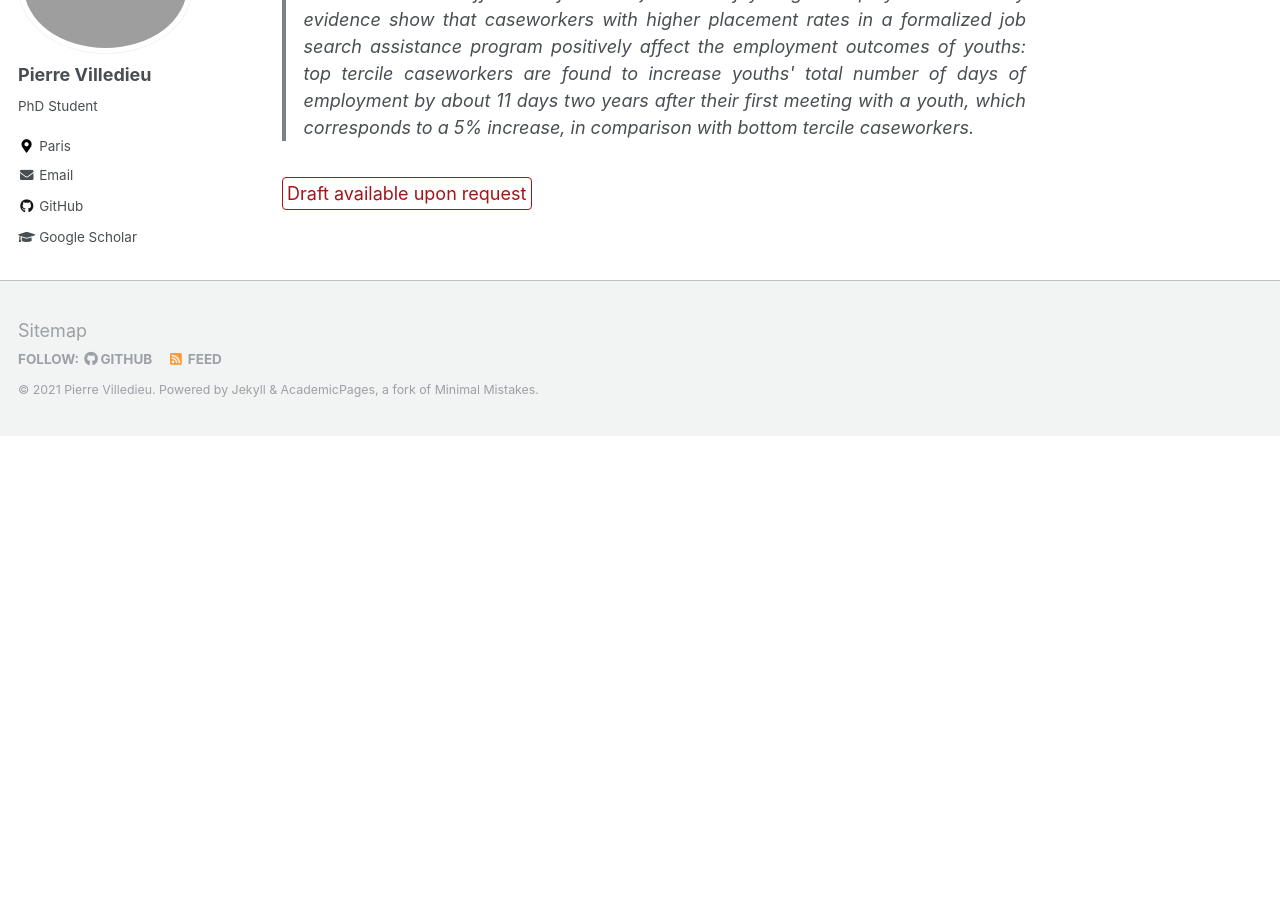
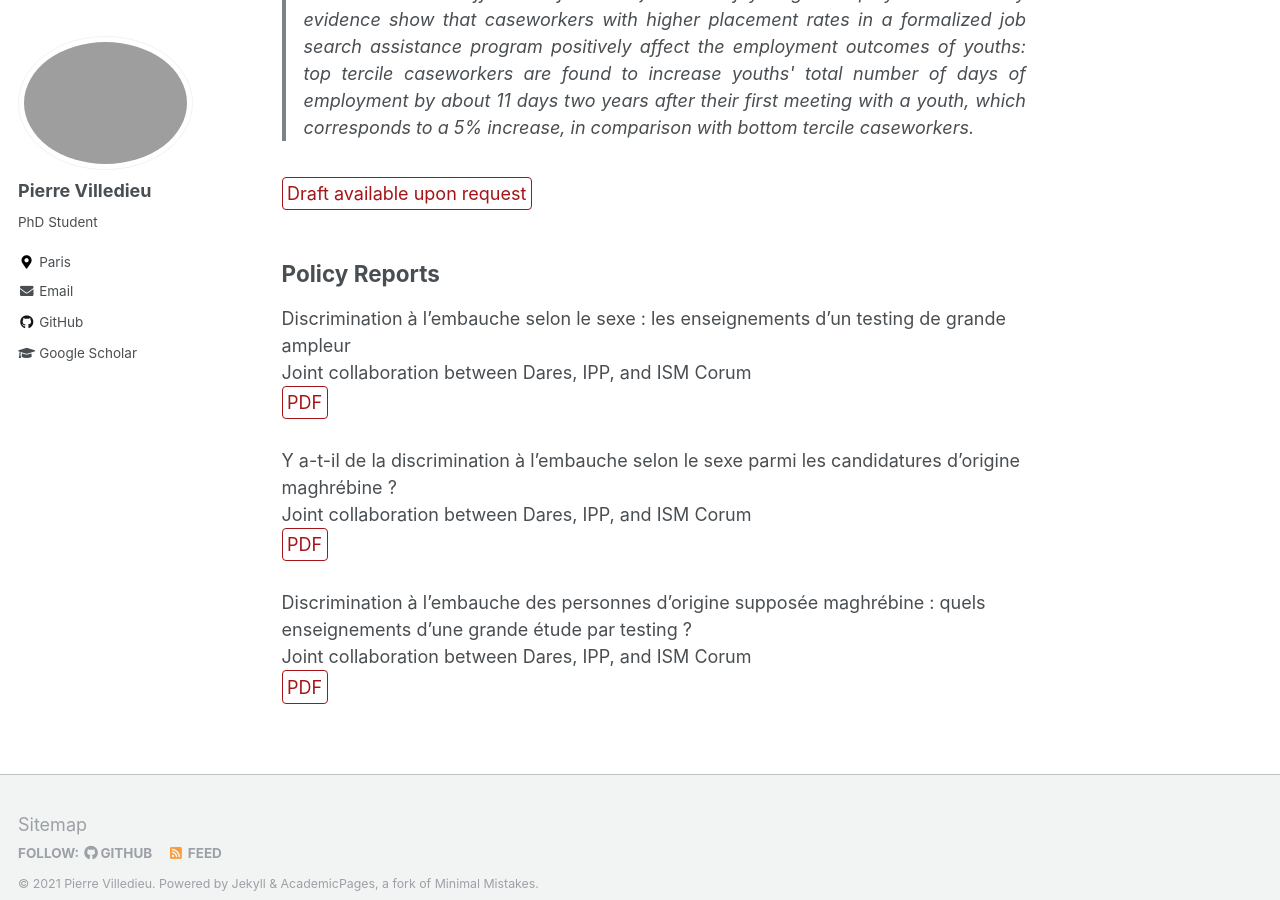
Before and after one commit to pvilledieu/pierre.villedieu, a Jekyll site: the page built from _pages/research.md, in a window 1280 px wide and 900 px high, scrolled down 1518 px. Built offline with Jekyll 4.4.1, drawn with Linux system fonts in a browser that asks for light colours; before the commit the page ends 1954 px from its top, so only the background shows below that.

Commit message:
add policy reports

```diff
--- a/_pages/research.md
+++ b/_pages/research.md
@@ -30,3 +30,18 @@ Jérémy Hervelin and Pierre Villedieu. "The Role of Caseworkers in the Labor Ma
 > <div style="text-align: justify"> About 13% of young people aged 15–29-year-old were not in employment, education, or training (NEET) in OECD countries in 2019. As a part of the public employment services, the Mission Locales agencies are specially dedicated to young people who face major labor market integration issues in France. We propose to use the quasi-random allocation of caseworkers to youths to study how caseworkers can affect the future trajectories of young unemployed. Preliminary evidence show that caseworkers with higher placement rates in a formalized job search assistance program positively affect the employment outcomes of youths: top tercile caseworkers are found to increase youths' total number of days of employment by about 11 days two years after their first meeting with a youth, which corresponds to a 5% increase, in comparison with bottom tercile caseworkers. </div>
 
 [Draft available upon request](mailto:pierre.villedieu@sciencespo.fr){: .btn--research}
+
+
+## Policy Reports
+
+Discrimination à l’embauche selon le sexe : les enseignements d’un testing de grande ampleur \\
+Joint collaboration between Dares, IPP, and ISM Corum\\
+[PDF](https://pvilledieu.github.io/pvilledieu/files/pdf/note_discrim_1.pdf){: .btn--research}
+
+Y a-t-il de la discrimination à l’embauche selon le sexe parmi les candidatures d’origine maghrébine ?\\
+Joint collaboration between Dares, IPP, and ISM Corum\\
+[PDF](https://pvilledieu.github.io/pvilledieu/files/pdf/note_discrim_2.pdf){: .btn--research}
+
+Discrimination à l’embauche des personnes d’origine supposée maghrébine : quels enseignements d’une grande étude par testing ?\\
+Joint collaboration between Dares, IPP, and ISM Corum\\
+[PDF](https://pvilledieu.github.io/pvilledieu/files/pdf/note_discrim_3.pdf){: .btn--research}
```
Also changed, not shown: 6 other files.
